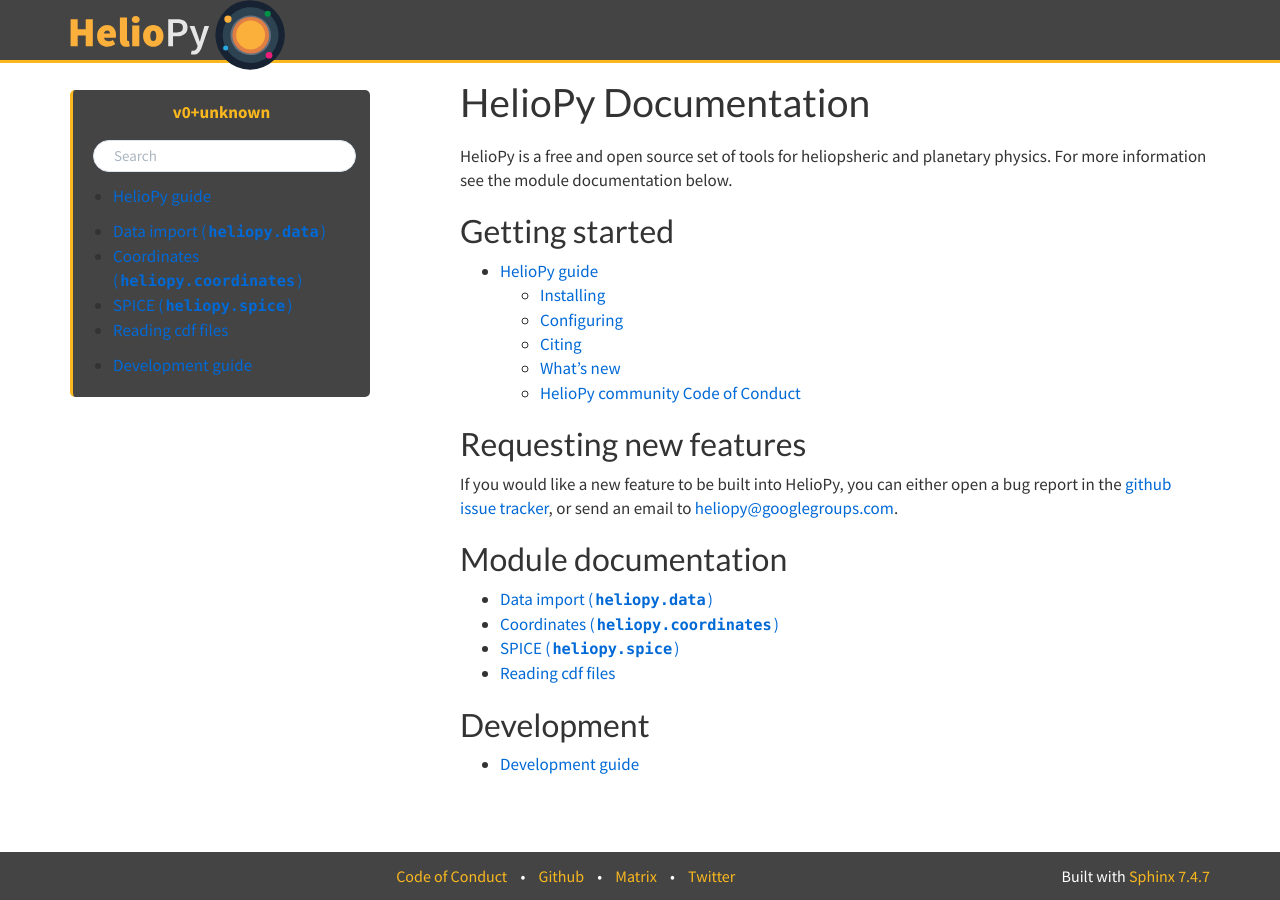
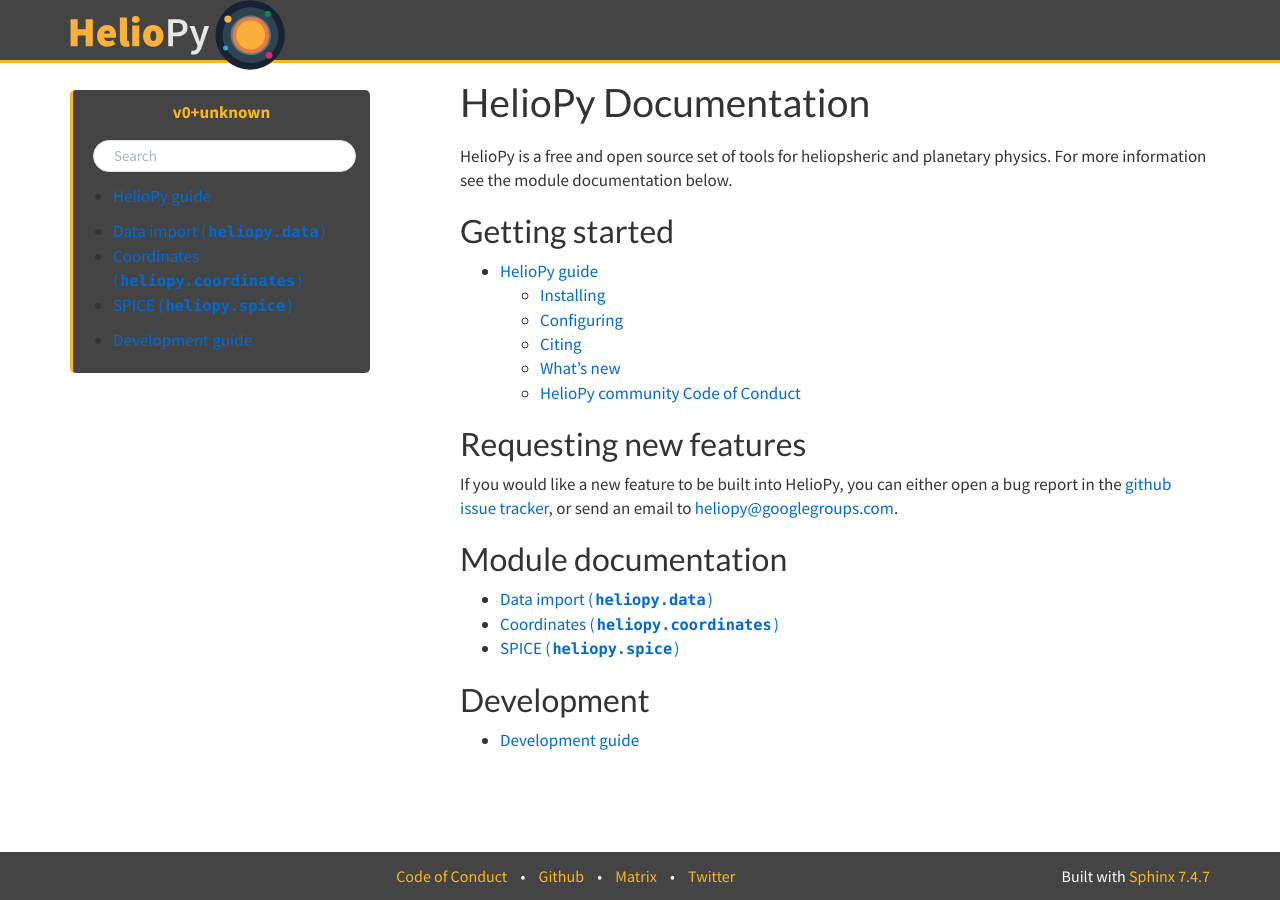
Before and after one commit to heliopython/heliopy, a Sphinx documentation site: the page built from doc/source/index.rst, in a window 1280 px wide. Built offline with Sphinx 7.4.7, drawn with Linux system fonts in a browser that asks for light colours; pages that are not in the unit, such as notebooks, are missing from menus; some of the changed lines change nothing that is shown.

Commit message:
Remove CDF docs

```diff
--- a/doc/source/cdflib.rst
+++ /dev/null
@@ -1,11 +0,0 @@
-Reading cdf files
-=================
-
-cdflib is a module for reading CDF files into python. cdflib is developed by
-MAVENSDC. This module allows requires no extra dependencies to work, therefore,
-there is no requirement for CDF installation
-
-All the documentation for cdflib can be found at
-https://github.com/MAVENSDC/cdflib
-
-cdflib is written by Bryan Harter and Michael Liu.
--- a/doc/source/index.rst
+++ b/doc/source/index.rst
@@ -30,7 +30,6 @@
    data/index
    coords
    spice
-   cdflib
 
 Development
 ===========
```
